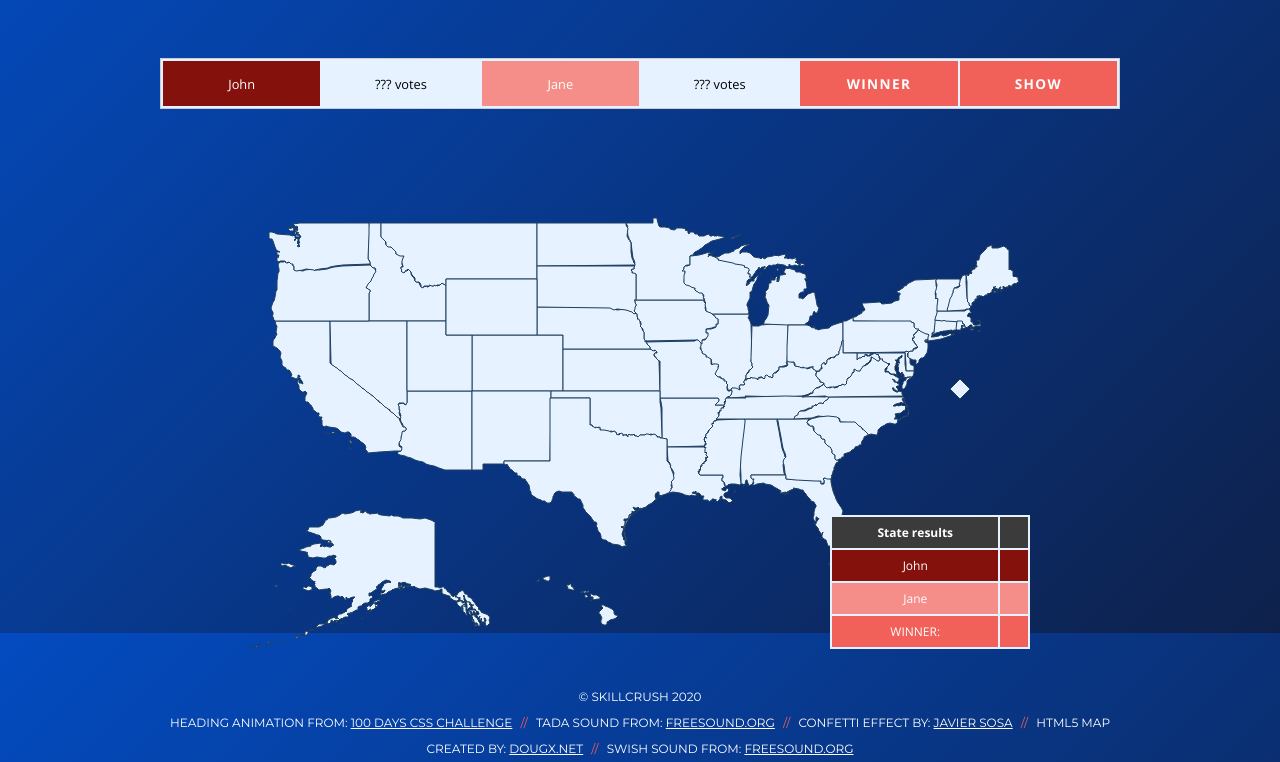
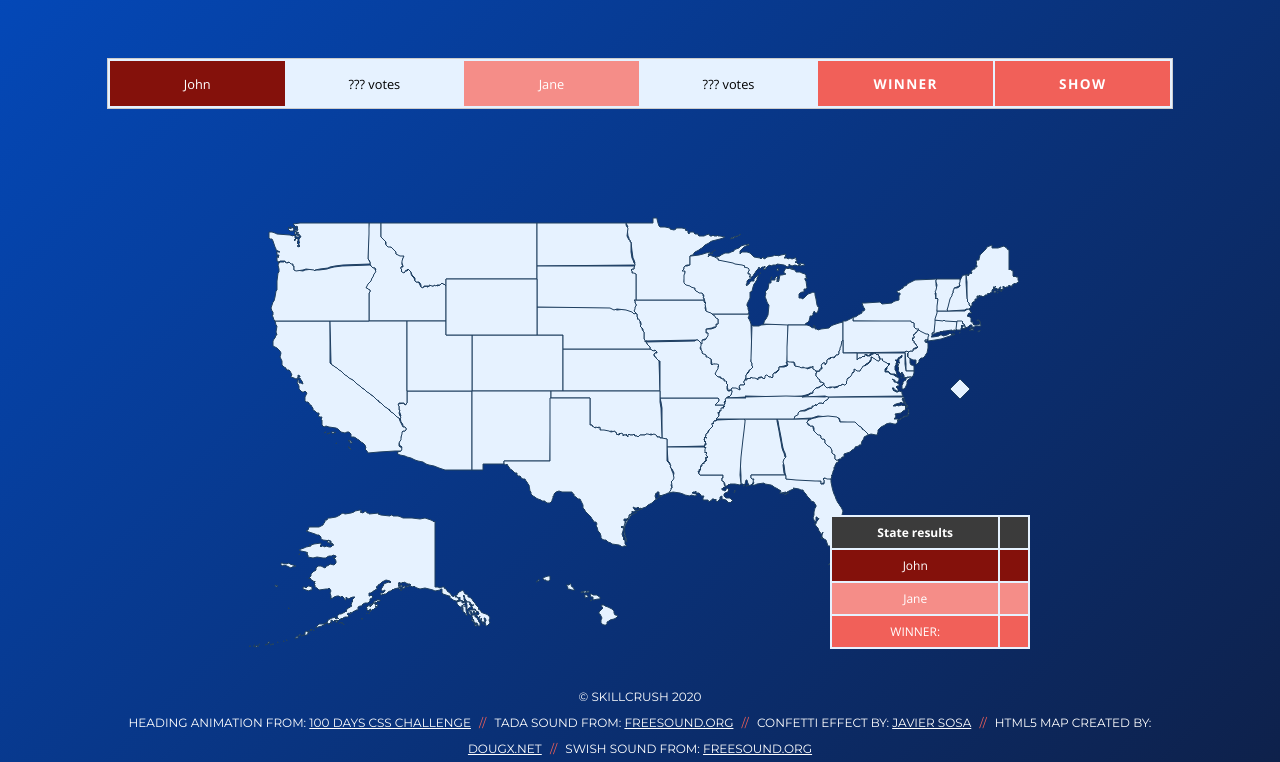
Before and after one commit to JoseDanielMX/election-map, a plain HTML site: page index.html in a window 1280 px wide. Shown: the part 167-929 px from the top of the page. Drawn offline with nearby package versions, Linux system fonts and the light colour scheme.

Commit message:
Deleted some values that were not needed and changed the body's number of columns

```diff
--- a/css/style.css
+++ b/css/style.css
@@ -3,12 +3,13 @@
   margin: 0;
   padding: 0;
 }
+
 body {
-  background: linear-gradient(-45deg, #0e214b, #034bc0) no-repeat fixed center;
+  background: linear-gradient(-45deg, #0e214b, #034bc0);
   font: 16px/26px 'Open Sans', Helvetica, Arial, sans-serif;
   color: #fff;
   display: grid;
-  grid-template-columns: repeat(8, 1fr);
+  grid-template-columns: repeat(12, 1fr);
   margin: 0px;
 }
 
```
